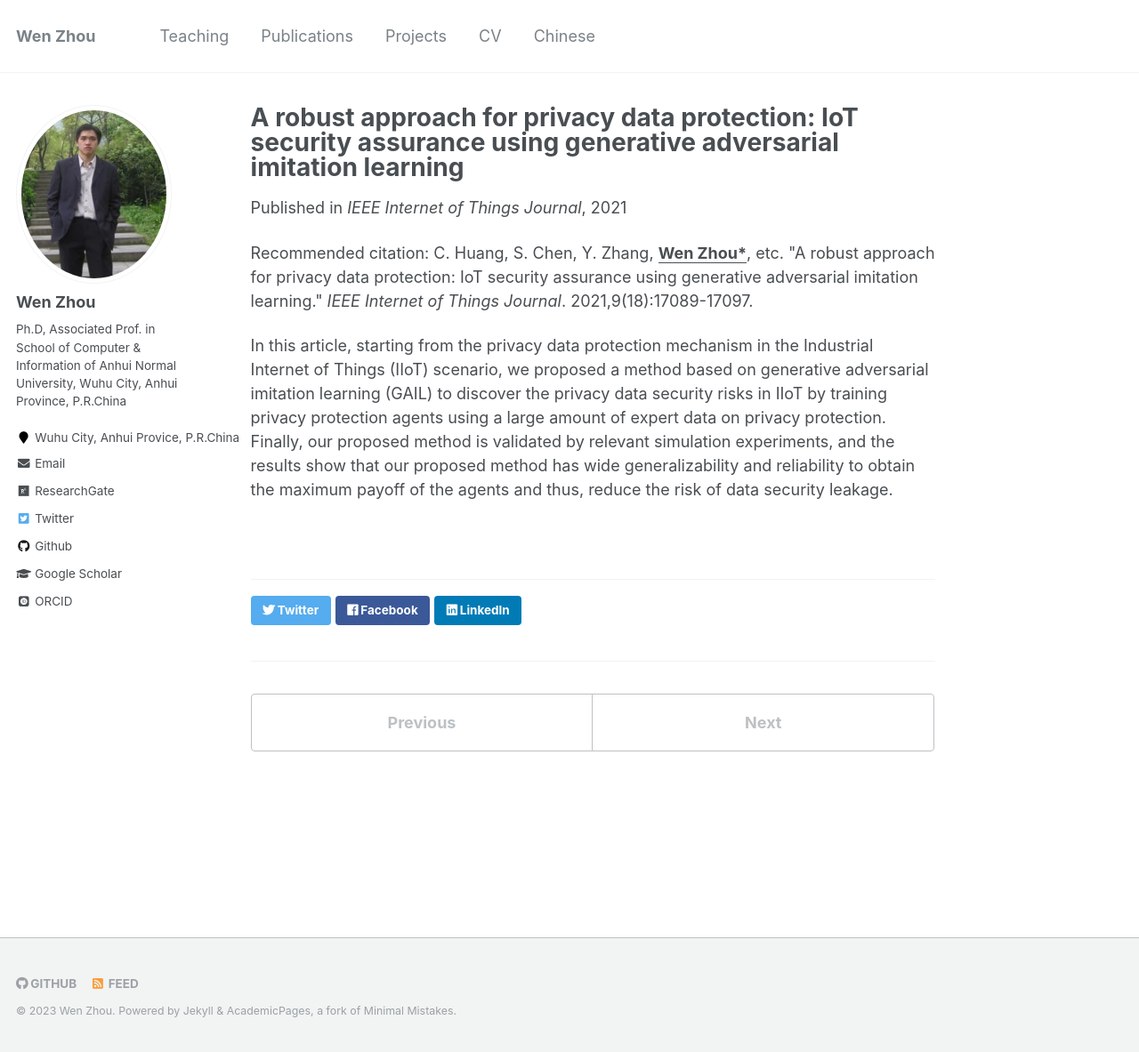
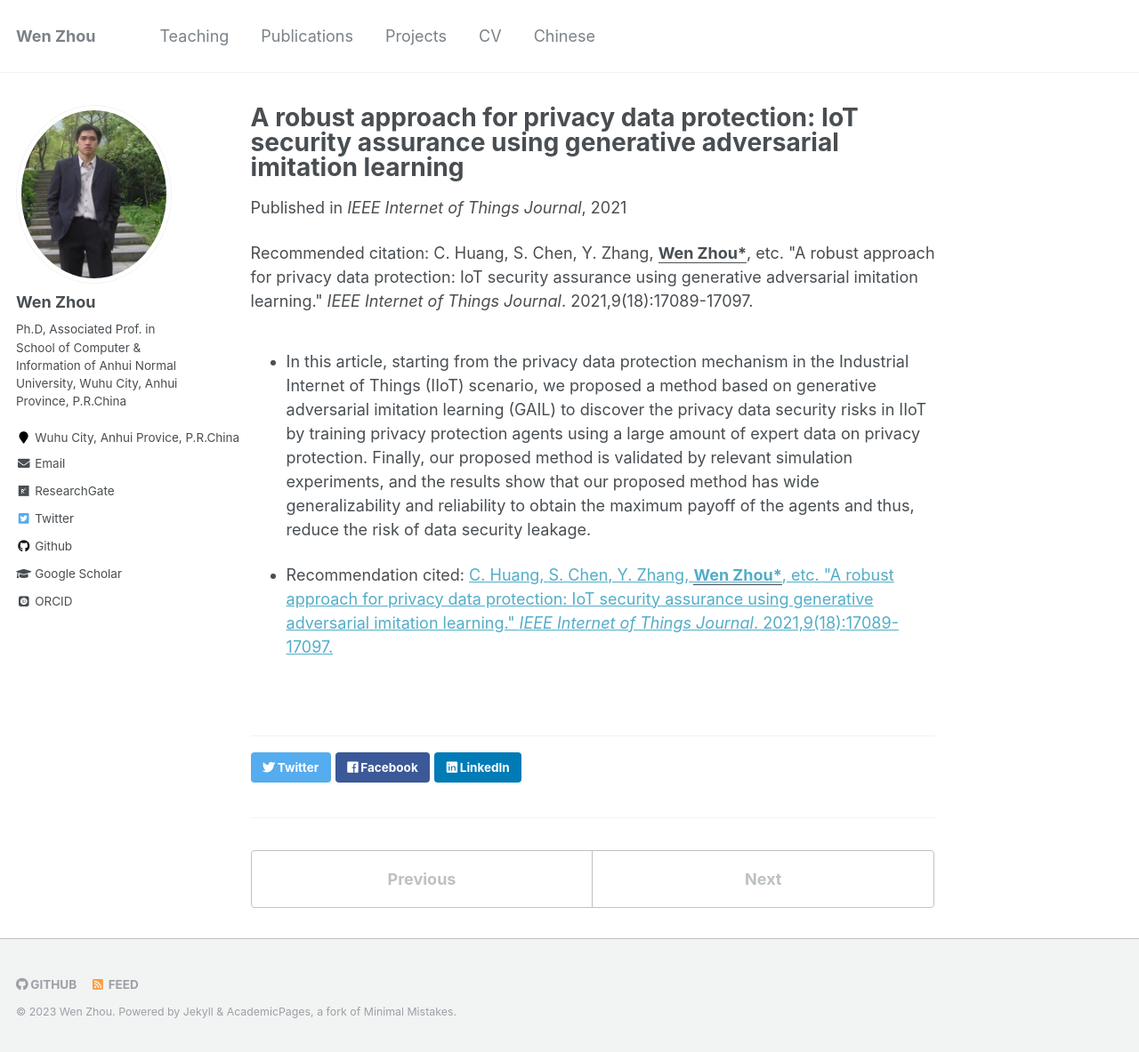
Before and after one commit to zhouwen327/zhouwen327.github.io, a Jekyll site: the page built from _publications/2022-01-01-IoTJ-01.md, in a window 1280 px wide and 1183 px high. Shown: the whole window at 89% size. Built offline with Jekyll 4.4.1, drawn with Linux system fonts in a browser that asks for light colours; some web fonts are replaced.

Commit message:
Update 2022-01-01-IoTJ-01.md

```diff
--- a/_publications/2022-01-01-IoTJ-01.md
+++ b/_publications/2022-01-01-IoTJ-01.md
@@ -11,7 +11,9 @@
 date: 2021-12-01
 venue: 'IEEE Internet of Things Journal'
 citation: 'C. Huang, S. Chen, Y. Zhang, <b><u>Wen Zhou*</u></b>, etc. &quot;A robust approach for privacy data protection: IoT security assurance using generative adversarial imitation learning.&quot; <i>IEEE Internet of Things Journal</i>. 2021,9(18):17089-17097.'
+---
 
----
-In this article, starting from the privacy data protection mechanism in the Industrial Internet of Things (IIoT) scenario, we proposed
++ In this article, starting from the privacy data protection mechanism in the Industrial Internet of Things (IIoT) scenario, we proposed
 a method based on generative adversarial imitation learning (GAIL) to discover the privacy data security risks in IIoT by training privacy protection agents using a large amount of expert data on privacy protection. Finally, our proposed method is validated by relevant simulation experiments, and the results show that our proposed method has wide generalizability and reliability to obtain the maximum payoff of the agents and thus, reduce the risk of data security leakage.
+
++ Recommendation cited: <a href="http://ivr-ahnu.cn/cn/paper/2022b2.pdf">C. Huang, S. Chen, Y. Zhang, <b><u>Wen Zhou*</u></b>, etc. &quot;A robust approach for privacy data protection: IoT security assurance using generative adversarial imitation learning.&quot; <i>IEEE Internet of Things Journal</i>. 2021,9(18):17089-17097.</a>
```
